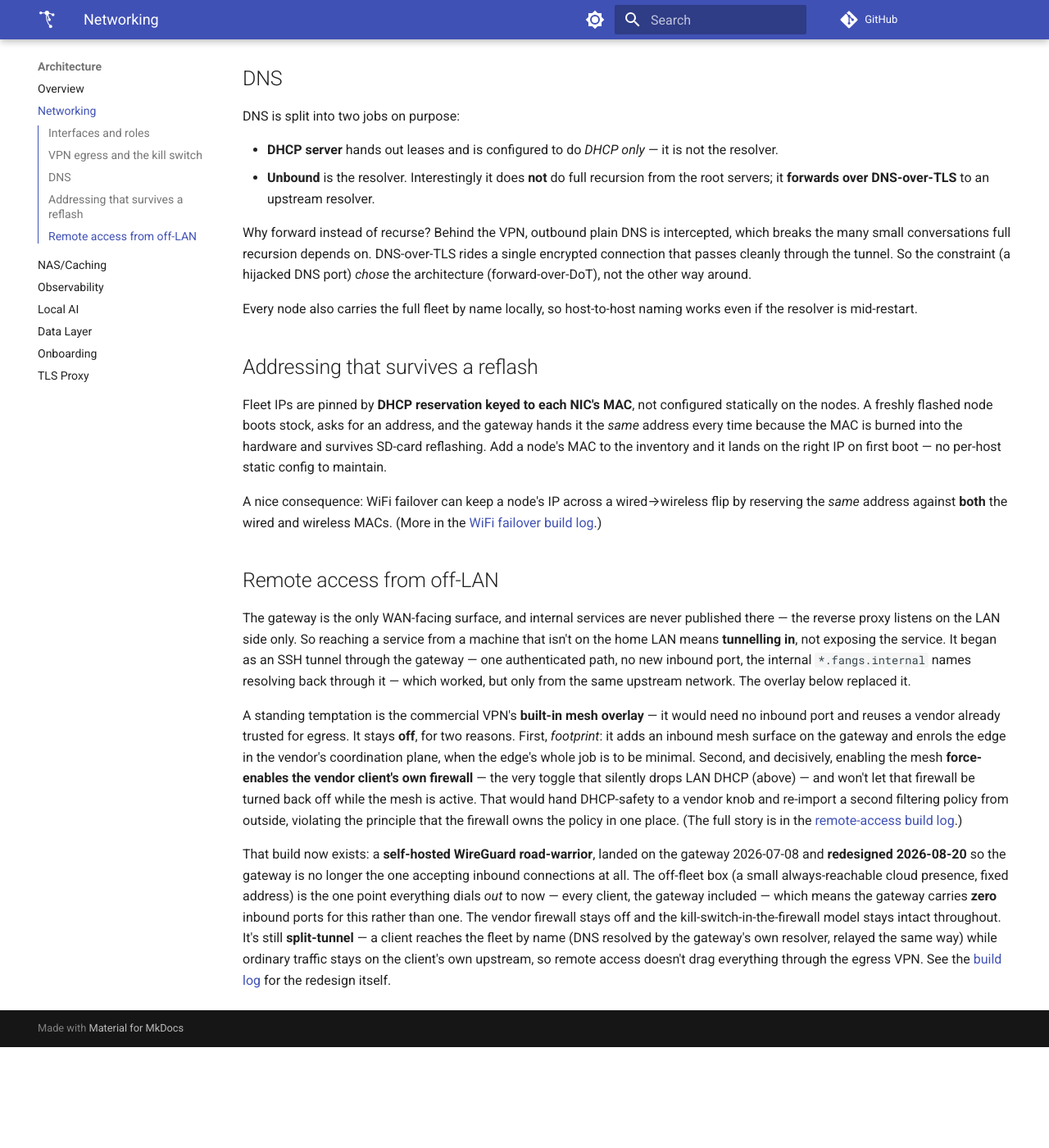
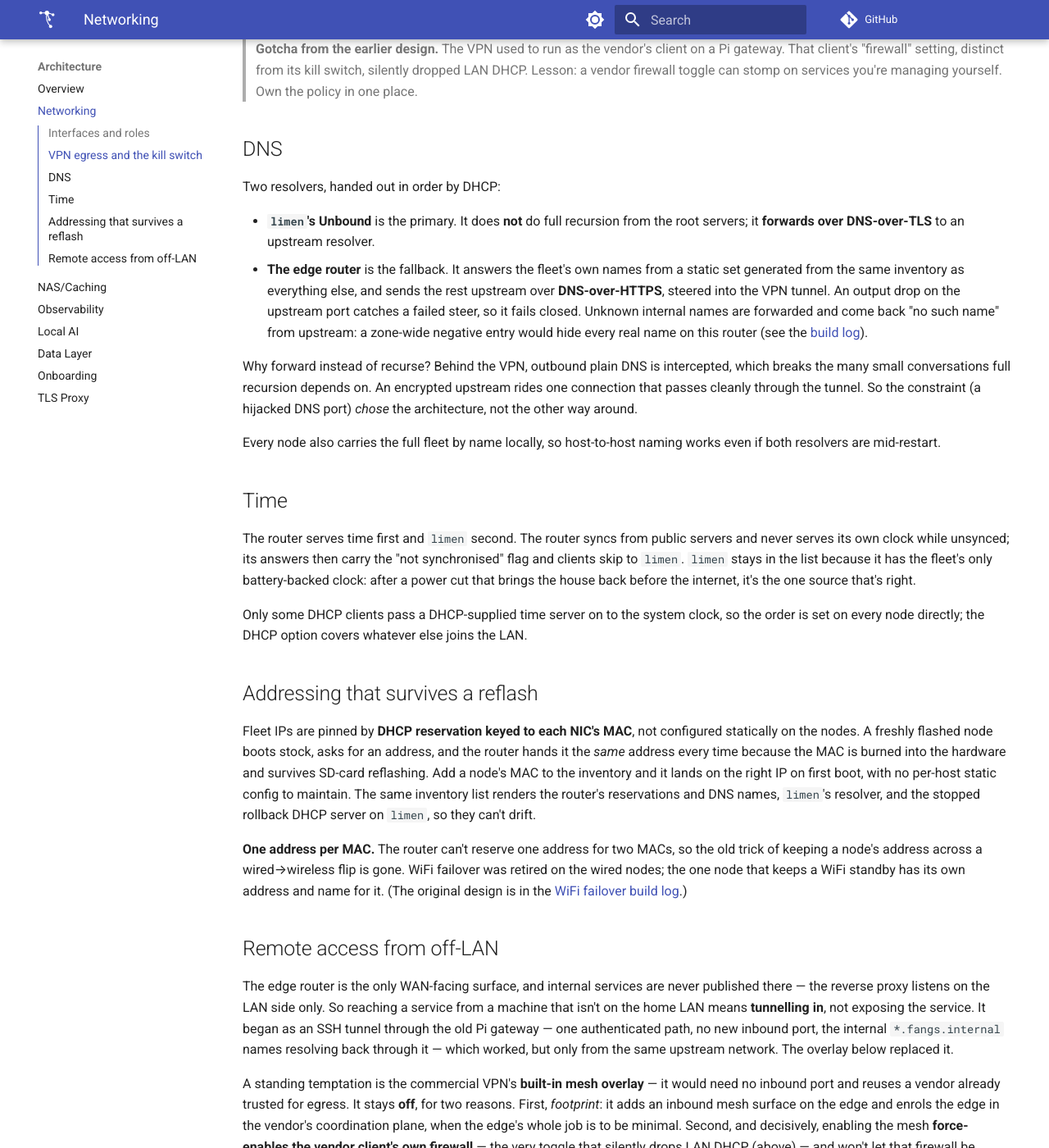
Before and after one commit to Caleb-Wrobel/fangs-doc, an MkDocs documentation site: the page built from docs/architecture/networking.md, in a window 1280 px wide and 1400 px high, scrolled down 1098 px. Shown: the whole window at 82% size. Built offline with MkDocs 1.6.1 and Material for MkDocs 9.7.7, drawn with Linux system fonts in a browser that asks for light colours; comment, search, counter and statistics services are not loaded; before the commit the page ends 2375 px from its top, so only the background shows below that; some of the changed text lies outside the part shown.

Commit message:
the router leases / the Pi rests, held in reserve / one list feeds them both
docs(log): DHCP moves to the edge router

Adds the build-log entry for dhcp-to-nexus (fangs PR #92): the edge
router now serves DHCP, is the LAN's second DNS server (DoH inside the
VPN tunnel) and its first time server, with the Pi's DHCP server kept
stopped as the rollback. Covers the four surprises (one address per MAC,
the zone catch-all that shadowed every name, the routing-rule reorder
that froze the routing table, time being opt-in per client) and the
stale-lease note.

Updates the pages it touches: networking.md (interfaces and roles, DNS,
time, addressing), the fleet table and context rows (edge router and LAN
services replace the gateway row), the log index, nav and roadmap.

The wider gateway re-wording on other pages waits for the weekly
roundup.

---
the router leases
the Pi rests, held in reserve
one list feeds them both

Co-Authored-By: Claude Opus 5.5 <noreply@anthropic.com>

```diff
--- a/docs/architecture/networking.md
+++ b/docs/architecture/networking.md
@@ -1,22 +1,25 @@
 # Networking
 
-All of the interesting networking lives on the gateway, `limen`. The other nodes
-are ordinary DHCP clients on a flat LAN.
+The networking is split between two boxes. A dedicated **edge router** owns
+everything that touches the outside or the wire: routing, NAT, the firewall, the
+WAN, the wired switch ports, the WiFi access point, VPN egress and the leases.
+The **LAN services node**, `limen`, owns the services the LAN leans on: the
+primary resolver, the battery-backed time source, the reverse proxy and the
+observability stack. It has no WAN and routes nothing. Every other node is an
+ordinary DHCP client on a flat LAN.
 
 ## Interfaces and roles
 
-The gateway has two sides:
+- **The edge router** has one upstream port facing the residential router, and
+  the rest of its ports bridged into the LAN with its WiFi radio. It is the LAN's
+  gateway, its DHCP server and its second DNS server.
+- **`limen`** sits on one switch port with a static address. It serves no DHCP
+  and takes none. Its WiFi is idle; access-point duty belongs to the router.
 
-- **WAN** — a USB ethernet adapter facing the upstream residential router. It's
-  matched **by MAC address**, not by interface name, so its role survives kernel
-  interface-enumeration reshuffling (`eth0` vs `eth1` is not guaranteed stable
-  across boots; the MAC is).
-- **LAN** — a bridge carrying the wired switch port and a WiFi access point. DHCP
-  and local DNS are served on the bridge.
-
-> **Trixie note.** Recent Raspberry Pi OS dropped netplan; networking is
-> configured directly with `systemd-networkd`, and NetworkManager is disabled on
-> the gateway so the two don't fight over the interfaces.
+> **Trixie note.** Recent Raspberry Pi OS dropped netplan, so the fleet runs
+> three network stacks: `systemd-networkd` on `limen` (NetworkManager disabled
+> so the two don't fight), NetworkManager on most nodes, and a per-interface
+> DHCP client on the rest. That last split matters for time (below).
 
 ## VPN egress and the kill switch
 
@@ -53,41 +56,61 @@ node has gone quiet. (The full story is in the
 
 ## DNS
 
-DNS is split into two jobs on purpose:
+Two resolvers, handed out in order by DHCP:
 
-- **DHCP server** hands out leases and is configured to do *DHCP only* — it is not
-  the resolver.
-- **Unbound** is the resolver. Interestingly it does **not** do full recursion
-  from the root servers; it **forwards over DNS-over-TLS** to an upstream resolver.
+- **`limen`'s Unbound** is the primary. It does **not** do full recursion from the
+  root servers; it **forwards over DNS-over-TLS** to an upstream resolver.
+- **The edge router** is the fallback. It answers the fleet's own names from a
+  static set generated from the same inventory as everything else, and sends the
+  rest upstream over **DNS-over-HTTPS**, steered into the VPN tunnel. An output
+  drop on the upstream port catches a failed steer, so it fails closed. Unknown
+  internal names are forwarded and come back "no such name" from upstream: a
+  zone-wide negative entry would hide every real name on this router (see the
+  [build log](../log/2026-11-dhcp-on-the-router.md)).
 
 Why forward instead of recurse? Behind the VPN, outbound plain DNS is intercepted,
-which breaks the many small conversations full recursion depends on.
-DNS-over-TLS rides a single encrypted connection that passes cleanly through
-the tunnel. So the constraint (a hijacked DNS port) *chose* the architecture
-(forward-over-DoT), not the other way around.
+which breaks the many small conversations full recursion depends on. An encrypted
+upstream rides one connection that passes cleanly through the tunnel. So the
+constraint (a hijacked DNS port) *chose* the architecture, not the other way around.
 
 Every node also carries the full fleet by name locally, so host-to-host naming
-works even if the resolver is mid-restart.
+works even if both resolvers are mid-restart.
+
+## Time
+
+The router serves time first and `limen` second. The router syncs from public
+servers and never serves its own clock while unsynced; its answers then carry the
+"not synchronised" flag and clients skip to `limen`. `limen` stays in the list
+because it has the fleet's only battery-backed clock: after a power cut that
+brings the house back before the internet, it's the one source that's right.
+
+Only some DHCP clients pass a DHCP-supplied time server on to the system clock,
+so the order is set on every node directly; the DHCP option covers whatever else
+joins the LAN.
 
 ## Addressing that survives a reflash
 
 Fleet IPs are pinned by **DHCP reservation keyed to each NIC's MAC**, not
 configured statically on the nodes. A freshly flashed node boots stock, asks for
-an address, and the gateway hands it the *same* address every time because the
+an address, and the router hands it the *same* address every time because the
 MAC is burned into the hardware and survives SD-card reflashing. Add a node's MAC
-to the inventory and it lands on the right IP on first boot — no per-host static
-config to maintain.
+to the inventory and it lands on the right IP on first boot, with no per-host
+static config to maintain. The same inventory list renders the router's
+reservations and DNS names, `limen`'s resolver, and the stopped rollback DHCP
+server on `limen`, so they can't drift.
 
-A nice consequence: WiFi failover can keep a node's IP across a wired→wireless
-flip by reserving the *same* address against **both** the wired and wireless MACs.
-(More in the [WiFi failover build log](../log/2026-06-wifi-failover.md).)
+**One address per MAC.** The router can't reserve one address for two MACs, so the
+old trick of keeping a node's address across a wired→wireless flip is gone. WiFi
+failover was retired on the wired nodes; the one node that keeps a WiFi standby
+has its own address and name for it. (The original design is in the
+[WiFi failover build log](../log/2026-06-wifi-failover.md).)
 
 ## Remote access from off-LAN
 
-The gateway is the only WAN-facing surface, and internal services are never
+The edge router is the only WAN-facing surface, and internal services are never
 published there — the reverse proxy listens on the LAN side only. So reaching a
 service from a machine that isn't on the home LAN means **tunnelling in**, not
-exposing the service. It began as an SSH tunnel through the gateway — one
+exposing the service. It began as an SSH tunnel through the old Pi gateway — one
 authenticated path, no new inbound port, the internal `*.fangs.internal` names
 resolving back through it — which worked, but only from the same upstream network.
 The overlay below replaced it.
@@ -95,7 +118,7 @@ The overlay below replaced it.
 A standing temptation is the commercial VPN's **built-in mesh overlay** — it would
 need no inbound port and reuses a vendor already trusted for egress. It stays
 **off**, for two reasons. First, *footprint*: it adds an inbound mesh surface on the
-gateway and enrols the edge in the vendor's coordination plane, when the edge's
+edge and enrols the edge in the vendor's coordination plane, when the edge's
 whole job is to be minimal. Second, and decisively, enabling the mesh
 **force-enables the vendor client's own firewall** — the very toggle that silently
 drops LAN DHCP (above) — and won't let that firewall be turned back off while the
@@ -104,13 +127,13 @@ filtering policy from outside, violating the principle that the firewall owns th
 policy in one place. (The full story is in the
 [remote-access build log](../log/2026-06-remote-access.md).)
 
-That build now exists: a **self-hosted WireGuard road-warrior**, landed on the gateway
-2026-07-08 and **redesigned 2026-08-20** so the gateway is no longer the one accepting inbound
-connections at all. The off-fleet box (a small always-reachable cloud presence, fixed
-address) is the one point everything dials *out* to now — every client, the gateway included —
-which means the gateway carries **zero** inbound ports for this rather than one. The vendor
+That build now exists: a **self-hosted WireGuard road-warrior**, landed on the Pi gateway
+2026-07-08, **redesigned 2026-08-20** so the edge is no longer the one accepting inbound
+connections at all, and carried over to the edge router when it took over the edge. The off-fleet box (a small always-reachable cloud presence, fixed
+address) is the one point everything dials *out* to now — every client, the edge router included —
+which means the edge carries **zero** inbound ports for this rather than one. The vendor
 firewall stays off and the kill-switch-in-the-firewall model stays intact throughout. It's still
-**split-tunnel** — a client reaches the fleet by name (DNS resolved by the gateway's own
+**split-tunnel** — a client reaches the fleet by name (DNS resolved by `limen`'s
 resolver, relayed the same way) while ordinary traffic stays on the client's own upstream, so
 remote access doesn't drag everything through the egress VPN. See the
 [build log](../log/2026-08-wireguard-hub.md) for the redesign itself.
--- /dev/null
+++ b/docs/log/2026-11-dhcp-on-the-router.md
@@ -0,0 +1,102 @@
+# The router hands out the leases
+
+**2026-11-26** · networking
+
+**Goal:** move the LAN's DHCP server off the Pi and onto the edge router, which
+was already the box every packet goes through. Network services belong on the
+network box. While I was in there, the router also became the LAN's second DNS
+server and its first time server.
+
+## The shape of the solution
+
+The reservations are still generated from the inventory. One list of "this MAC
+gets this address, under this name" feeds three consumers: the router's DHCP
+server and DNS entries, the Pi's resolver, and the Pi's old DHCP server, which
+is kept stopped and masked as the rollback. A single variable picks which box
+serves DHCP, and the two are never on at once. Turning the router on means the
+Pi goes off first; rolling back means the router goes off first.
+
+What a client gets from a lease:
+
+- **DNS: the Pi first, the router second.** The Pi's resolver stays primary. The
+  router answers the fleet's own names from a static set generated from the same
+  list, and sends everything else upstream over DNS-over-HTTPS. That upstream is
+  steered into the VPN tunnel by two routing rules. An output drop on the
+  upstream port catches a failed steer, so the router's DNS fails closed rather
+  than leaking.
+- **Time: the router first, the Pi second.** The router serves time it gets from
+  public servers, and it never serves its own clock when it isn't synced. The Pi
+  stays in the list because it has the only battery-backed clock in the fleet:
+  after a power cut that brings the house back before the internet, it is the
+  only source that's right.
+- **The search domain,** so short names resolve.
+
+All of it was proved live from the branch before the merge. With the Pi's
+resolver stopped on purpose, every node still resolved both an internet name and
+a fleet name through the router, and the router's DNS traffic only ever left
+inside the tunnel. The rollback was rehearsed both ways.
+
+## Surprise 1: one address, two MACs
+
+The old DHCP server let a node keep one address on both its wired and its WiFi
+interface, which is how WiFi failover worked. The router can't do that: one
+address, one MAC, full stop. Rather than carry a workaround across, failover was
+retired as its own small change first. Wired-only nodes lost their standby. The
+one node that really needs a WiFi standby got its own address and its own name
+for it. The move itself then stayed a straight swap.
+
+## Surprise 2: the catch-all that hid everything
+
+The Pi's resolver answers "no such name" for anything unknown in the fleet's
+internal zone. Copying that onto the router seemed obvious: a zone-wide "no such
+name" entry, with the real names listed beside it. The router then answered "no
+such name" for *every* fleet name. On this router a zone-wide negative entry
+beats every specific entry under it, whatever the order of the list.
+
+The fix was to drop the catch-all. Unknown internal names now go upstream and
+come back "no such name" from there. Only a client that has already fallen back
+from the Pi ever asks the router, so the extra query costs nothing.
+
+## Surprise 3: reordering two rules froze the routing table
+
+Putting the two DoH routing rules in their declared order made the router's
+routing process hang. Every attempt to *list* the rules or routes stalled, while
+packets kept flowing as normal. The deploy account couldn't reboot it (by design,
+it doesn't have that right), so the fix was a reboot by hand from the admin
+account. The order had in fact been applied, so nothing in the config needed to
+change. Now it's a known trap: don't reorder routing rules on a live router
+without a reboot window.
+
+## Surprise 4: time is opt-in per client
+
+Handing out a time server over DHCP only reaches the clients that listen for it.
+Two nodes use a DHCP client that passes it on; the rest ignore it. So "the router
+first, the Pi second" is set on every node directly, and the DHCP option is a
+bonus for whatever else joins the LAN.
+
+The question I cared most about was what happens when the router itself is
+unsynced, as it is straight after a cold boot. The answer: it says so. Its time
+packets carry the "I'm not synchronised" flag, the nodes reject them, and they
+fall through to the Pi. That was tested by switching the router's own clock sync
+off and watching a node skip it.
+
+## A small one after the switch-back
+
+Toggling the router's DHCP server off and on, as the rollback test did, can leave
+an existing lease pointing at a server the router no longer recognises. That
+client's renewals are ignored until the lease runs out, at which point it asks
+from scratch and gets the same address back in a fraction of a second. It was
+caught because the 24-hour check happened to land on exactly that expiry.
+Harmless, so the runbook says to leave it.
+
+## What I'd tell past me
+
+- **Move the constraint out of the way before the move.** Retiring WiFi failover
+  first turned a migration with a special case into a straight swap.
+- **Generate both sides from one list, and keep the old side as a stopped
+  rollback.** The switch-back was one variable and a rehearsal, not a rebuild.
+- **Test the failure you care about, not the happy path.** An unsynced time
+  server, a dead primary resolver and a broken steer were all injected on
+  purpose. Each gave a definite answer in minutes.
+- **Copying a config idiom across products is a hypothesis.** "Catch-all plus
+  specifics" is normal on one resolver and fatal on the other.
--- a/mkdocs.yml
+++ b/mkdocs.yml
@@ -56,6 +56,7 @@ nav:
       - TLS Proxy: architecture/tls-proxy.md
   - Build Log:
       - Index: log/README.md
+      - The Router Hands Out the Leases: log/2026-11-dhcp-on-the-router.md
       - A Button That Only Reads: log/2026-11-a-button-that-only-reads.md
       - The Alarm That Rides the Tunnel: log/2026-11-vpn-egress-on-the-router.md
       - A Phone Call to a Sleeping PC: log/2026-10-a-phone-call-to-a-sleeping-pc.md
```
Also changed, not shown: docs/context.md (+4 -3 lines), docs/index.md (+4 -2 lines), docs/log/README.md (+5 -0 lines), docs/roadmap.md (+4 -0 lines).
